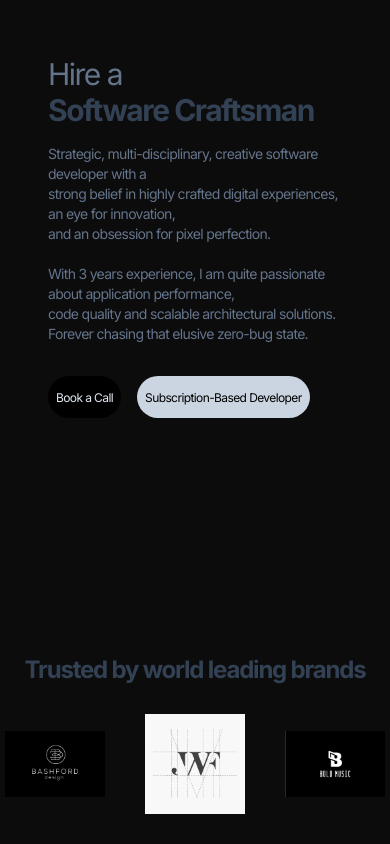
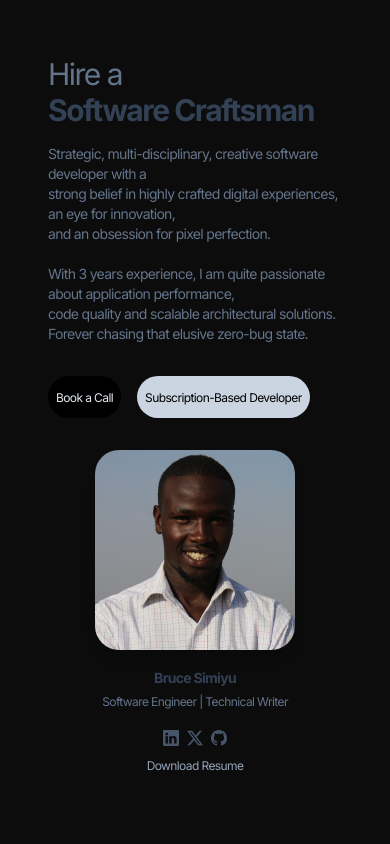
Before and after one commit to Brucedevnairobi/portfolio-website, a Next.js app: page / in a window 390 px wide. Shown: the top 844 px of the page. Built offline with nearby package versions, Linux system fonts and the light colour scheme.

Commit message:
Image profile for mobile

```diff
--- a/app/page.tsx
+++ b/app/page.tsx
@@ -23,7 +23,7 @@ export default function Home() {
         <NavBar />
       </nav>
 
-      <div className="flex flex-row pt-4 gap-60">
+      <div className=" pt-4 flex flex-col md:flex-row md:gap-48">
         <main className="mx-12 md:mt-36">
           <h1 className="text-3xl md:text-6xl tracking-tighter text-slate-500">
             Hire a <br />
@@ -64,11 +64,11 @@ export default function Home() {
             </section>
           </section>
         </main>
-        <div className="hidden md:flex flex-col md:translate-y-52">
+        <div className="flex flex-col md:translate-y-52 items-center mt-8">
           <Image
             src="/profile.jpg"
-            width={260}
-            height={260}
+            width={200}
+            height={200}
             alt="Profile Picture"
             className="rounded-3xl shadow-lg"
           />
```
